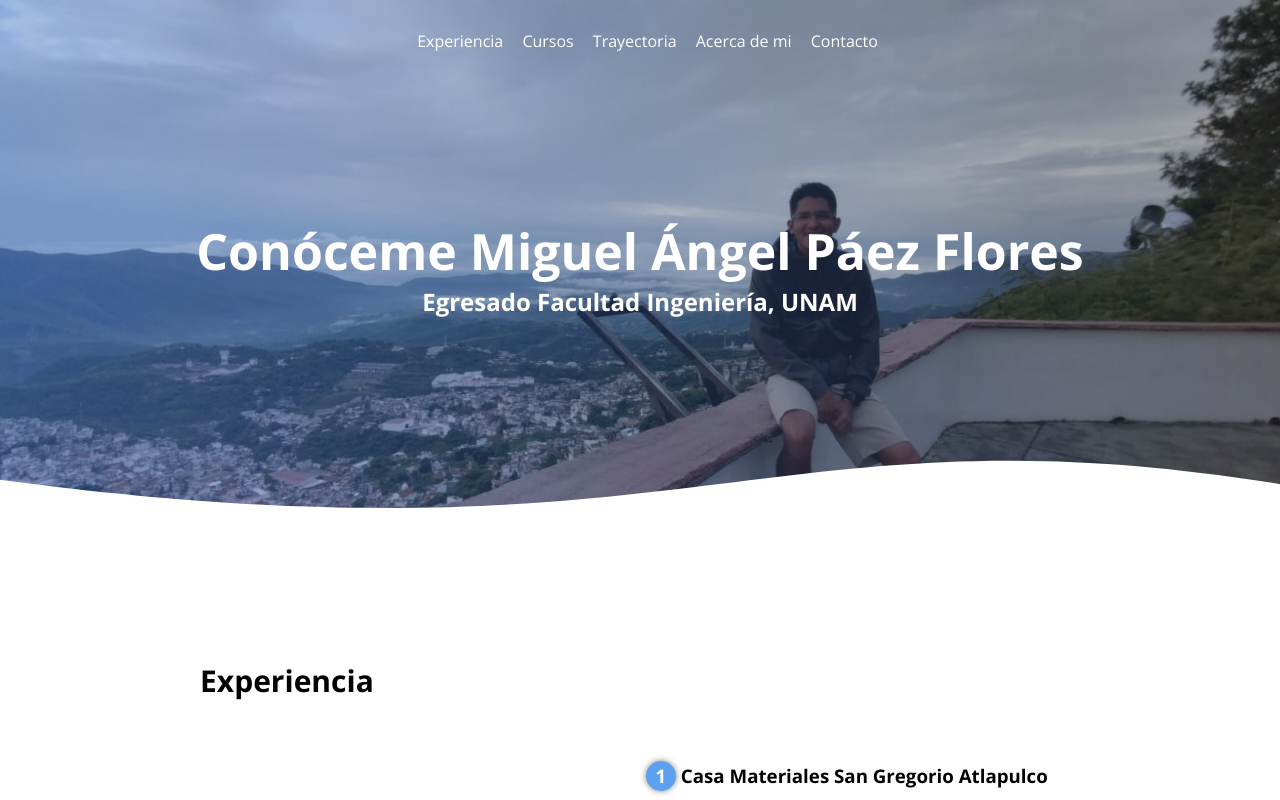
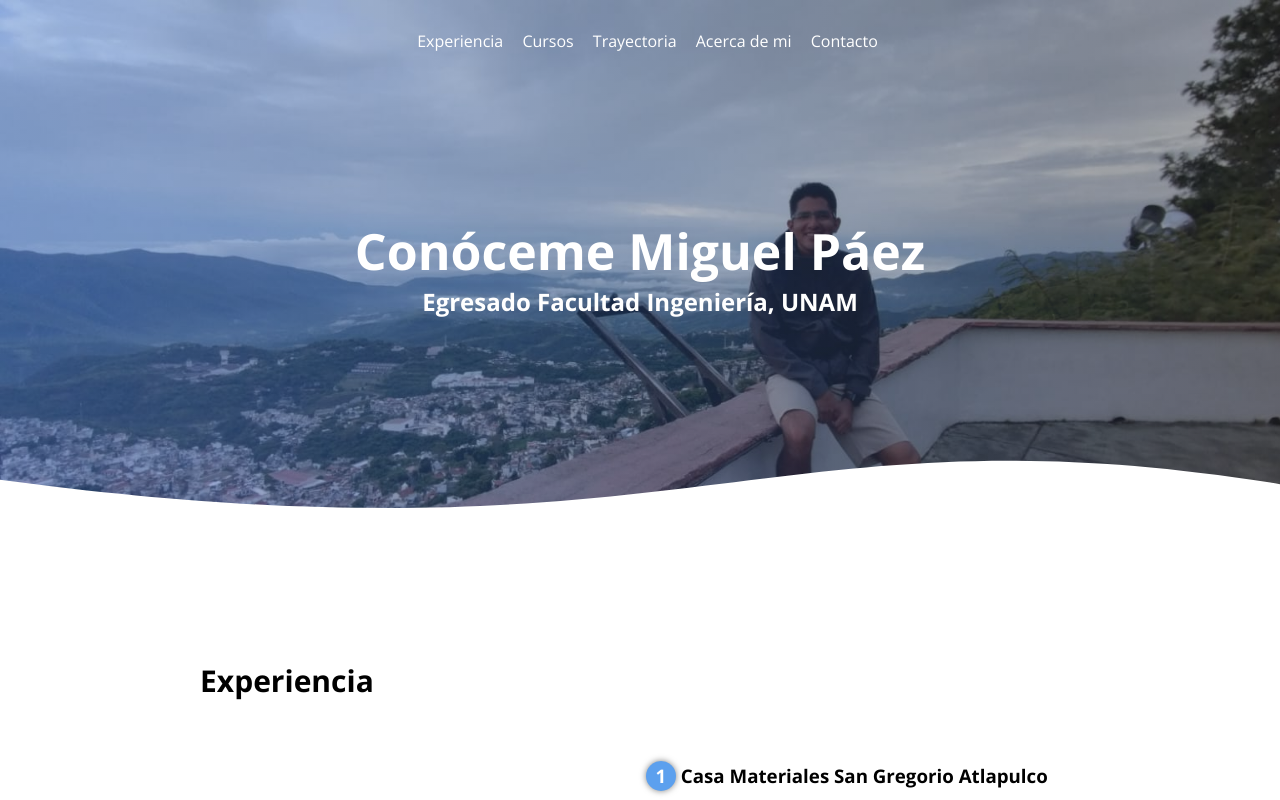
Before and after one commit to miguelpaez0089/miguelpaez.github.io, a plain HTML site: page index.html in a window 1280 px wide. Shown: the top 800 px of the page. Drawn offline with nearby package versions, Linux system fonts and the light colour scheme.

Commit message:
Update index.html

```diff
--- a/index.html
+++ b/index.html
@@ -24,7 +24,7 @@
         </nav>
         <section class="textos-header">
             <!-- se pone el texto principal de la pagina-->
-            <h1>Conóceme Miguel Ángel Páez Flores </h1>
+            <h1>Conóceme Miguel Páez</h1>
             <h2>Egresado Facultad Ingeniería, UNAM</h2>
         </section>
         <div class="wave" style="height: 150px; overflow: hidden;" ><svg viewBox="0 0 500 150" preserveAspectRatio="none" style="height: 100%; width: 100%;"><path d="M-50.60,10.37 C295.33,155.43 289.69,-92.26 562.83,65.62 L500.00,150.00 L0.00,150.00 Z" style="stroke: none; fill: #fff;"></path></svg></div>
```
